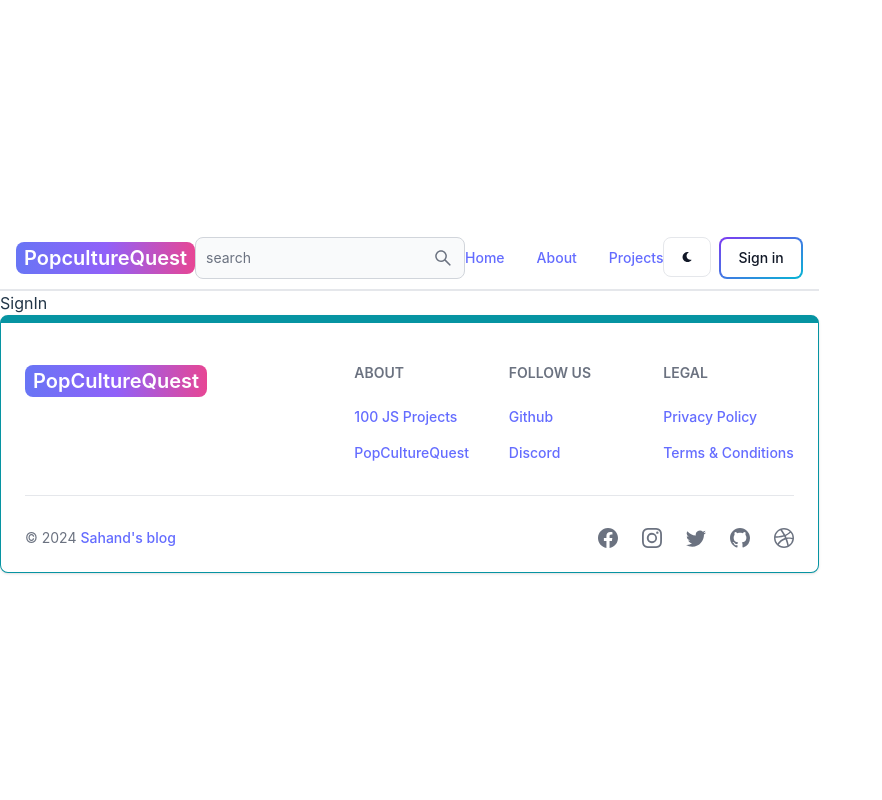
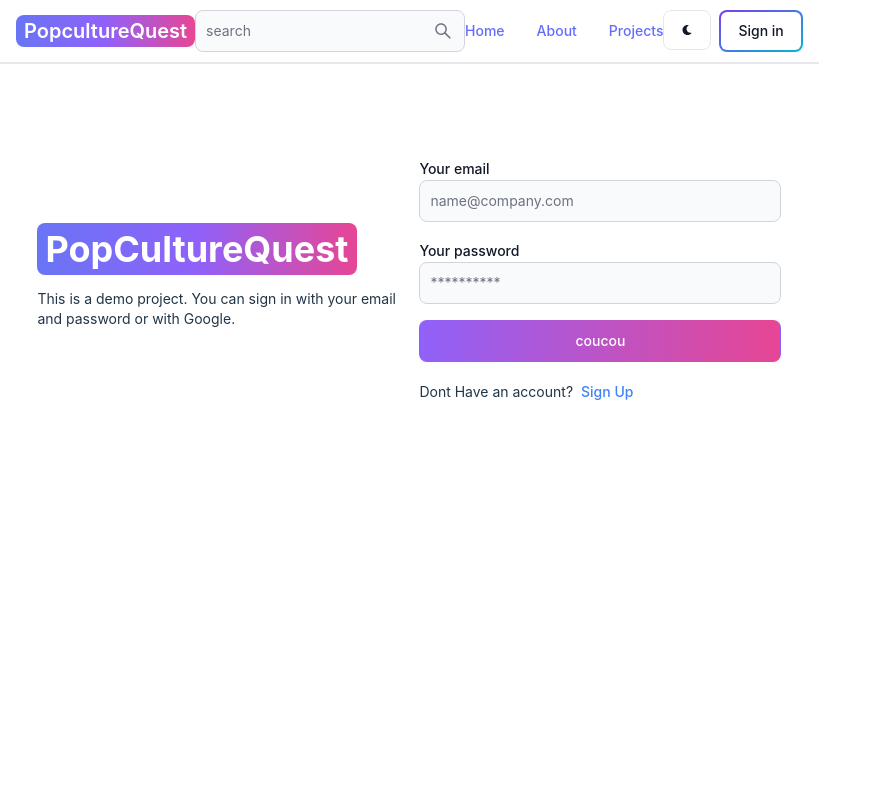
Before and after one commit to LaurentSauzetOff/blog, a React app in the folder client/: page /sign-in in a window 1280 px wide. Shown: the top 800 px of the page, without its empty margins (0-882 px from the left). Built offline with nearby package versions, Linux system fonts and the light colour scheme; the HTML template or start-up script is replaced by a standard one.

Commit message:
Create SignIn ui

```diff
--- a/client/src/pages/SignIn.jsx
+++ b/client/src/pages/SignIn.jsx
@@ -1,7 +1,114 @@
-
+import { Alert, Button, Label, Spinner, TextInput } from "flowbite-react";
+import { useState } from "react";
+import { Link, useNavigate } from "react-router-dom";
+/* import { useDispatch, useSelector } from "react-redux";
+import {
+  signInStart,
+  signInSuccess,
+  signInFailure,
+} from "../redux/user/userSlice";
+import OAuth from "../components/OAuth"; */
 
 export default function SignIn() {
+  const [formData, setFormData] = useState({});
+  //const { loading, error: errorMessage } = useSelector((state) => state.user);
+  //const dispatch = useDispatch();
+  const navigate = useNavigate();
+  const handleChange = (e) => {
+    setFormData({ ...formData, [e.target.id]: e.target.value.trim() });
+  };
+  const handleSubmit = async (e) => {
+    e.preventDefault();
+   /*  if (!formData.email || !formData.password) {
+      return dispatch(signInFailure("Please fill all the fields"));
+    } */
+    try {
+     // dispatch(signInStart());
+      const res = await fetch("/api/auth/signin", {
+        method: "POST",
+        headers: { "Content-Type": "application/json" },
+        body: JSON.stringify(formData),
+      });
+      const data = await res.json();
+      if (data.success === false) {
+       // dispatch(signInFailure(data.message));
+      }
+
+      if (res.ok) {
+       // dispatch(signInSuccess(data));
+        navigate("/");
+      }
+    } catch (error) {
+    //  dispatch(signInFailure(error.message));
+    }
+  };
   return (
-    <div>SignIn</div>
-  )
+    <div className="min-h-screen mt-20">
+      <div className="flex p-3 max-w-3xl mx-auto flex-col md:flex-row md:items-center gap-5">
+        {/* left */}
+        <div className="flex-1">
+          <Link to="/" className="font-bold dark:text-white text-4xl">
+            <span className="px-2 py-1 bg-gradient-to-r from-indigo-500 via-purple-500 to-pink-500 rounded-lg text-white">
+             PopCultureQuest
+            </span>
+
+          </Link>
+          <p className="text-sm mt-5">
+            This is a demo project. You can sign in with your email and password
+            or with Google.
+          </p>
+        </div>
+        {/* right */}
+
+        <div className="flex-1">
+          <form className="flex flex-col gap-4" onSubmit={handleSubmit}>
+            <div>
+              <Label value="Your email" />
+              <TextInput
+                type="email"
+                placeholder="name@company.com"
+                id="email"
+                onChange={handleChange}
+              />
+            </div>
+            <div>
+              <Label value="Your password" />
+              <TextInput
+                type="password"
+                placeholder="**********"
+                id="password"
+                onChange={handleChange}
+              />
+            </div>
+            <Button
+              gradientDuoTone="purpleToPink"
+              type="submit"
+             // disabled={loading}
+            >
+             {/*  {loading ? (
+                <>
+                  <Spinner size="sm" />
+                  <span className="pl-3">Loading...</span>
+                </>
+              ) : (
+                "Sign In"
+              )} */} coucou
+            </Button>
+           {/*  <OAuth /> */}
+          </form>
+          <div className="flex gap-2 text-sm mt-5">
+            <span>Dont Have an account?</span>
+            <Link to="/sign-up" className="text-blue-500">
+              Sign Up
+            </Link>
+          </div>
+         {/*  {errorMessage && (
+            <Alert className="mt-5" color="failure">
+              {errorMessage}
+            </Alert>
+          )} */}
+        </div>
+      </div>
+    </div>
+  );
 }
```
